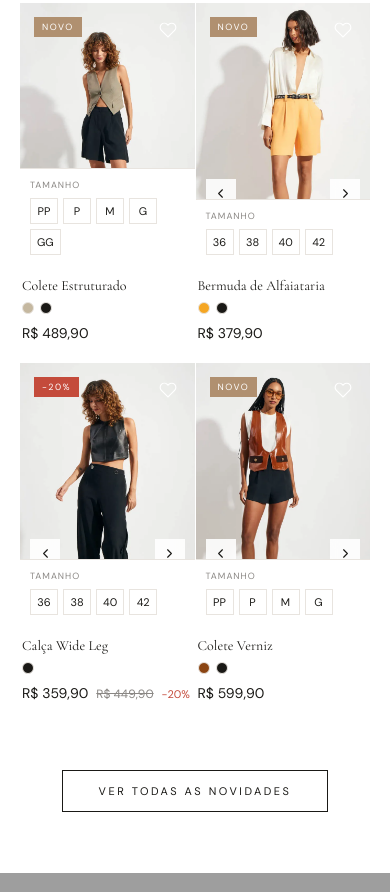
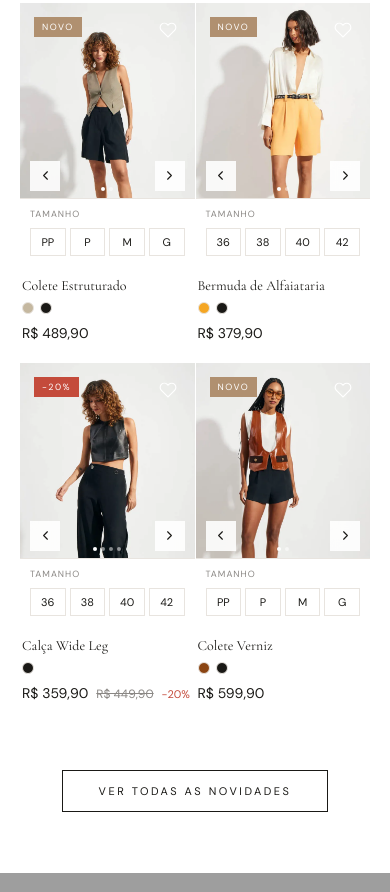
Before and after one commit to diogoongarato/AuraProject, a plain HTML site: page index.html in a window 390 px wide. Shown: the part 1052-1944 px from the top of the page. Drawn offline with nearby package versions, Linux system fonts and the light colour scheme; grey boxes are pictures that could not be loaded.

Commit message:
Add files via upload

```diff
--- a/index.html
+++ b/index.html
@@ -521,10 +521,12 @@
       .prod-grid { gap: 1px; }
       .prod-info { padding: 12px 2px 20px; }
       .prod-name { font-size: 14px; }
-      /* Size selector: 'Tamanho' label on its own line, pills wrap below (no overflow) */
-      .prod-sizes { flex-wrap: wrap; gap: 5px; padding: 10px; }
-      .sz-label { order: -1; flex-basis: 100%; margin-left: 0; margin-bottom: 2px; }
-      .sz { min-width: 28px; padding: 5px 6px; }
+      /* Size selector: 'Tamanho' label on its own line; pills share one row (segmented, no wrap) */
+      .prod-sizes { flex-wrap: wrap; gap: 4px; padding: 9px 10px; }
+      .sz-label { order: -1; flex-basis: 100%; margin: 0 0 4px; }
+      .sz { flex: 1 1 0; min-width: 0; padding: 6px 2px; text-align: center; }
+      /* lift the carousel arrows/dots above the taller size drawer (no overlap) */
+      .prod-arrows, .prod-img-dots { bottom: 74px; }
       .foot-main { grid-template-columns: 1fr; }
       .testimonials { padding: 56px 20px; }
       .ed-panel { height: 260px; }
@@ -705,7 +707,7 @@
           </div>
           <div class="prod-sizes">
             <button class="sz">PP</button><button class="sz">P</button>
-            <button class="sz">M</button><button class="sz">G</button><button class="sz">GG</button>
+            <button class="sz">M</button><button class="sz">G</button>
             <span class="sz-label">Tamanho</span>
           </div>
         </div>
```
